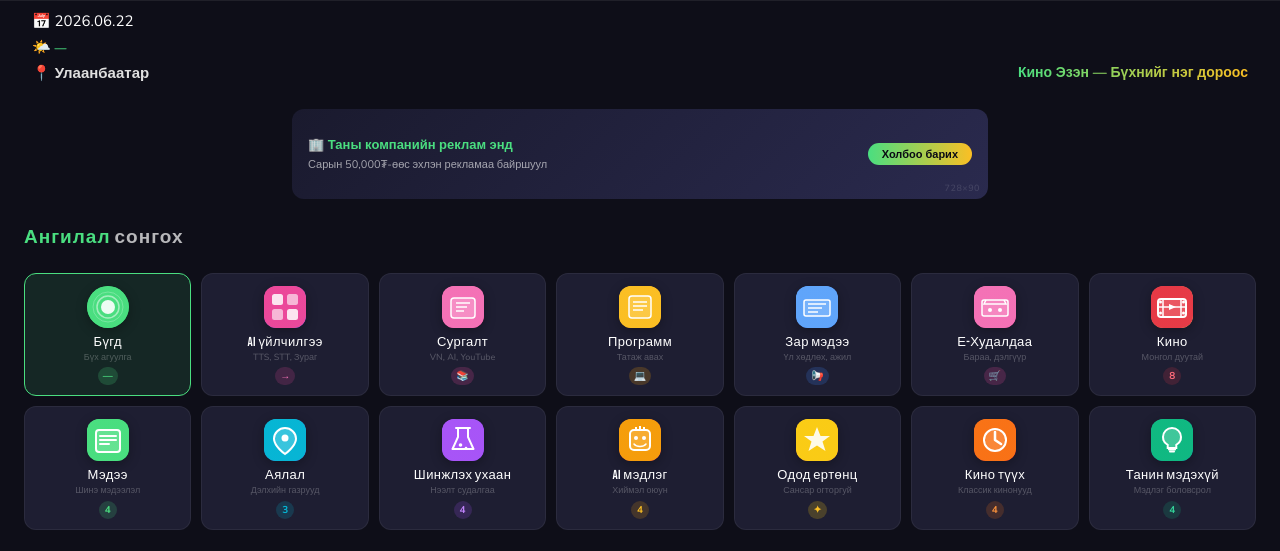
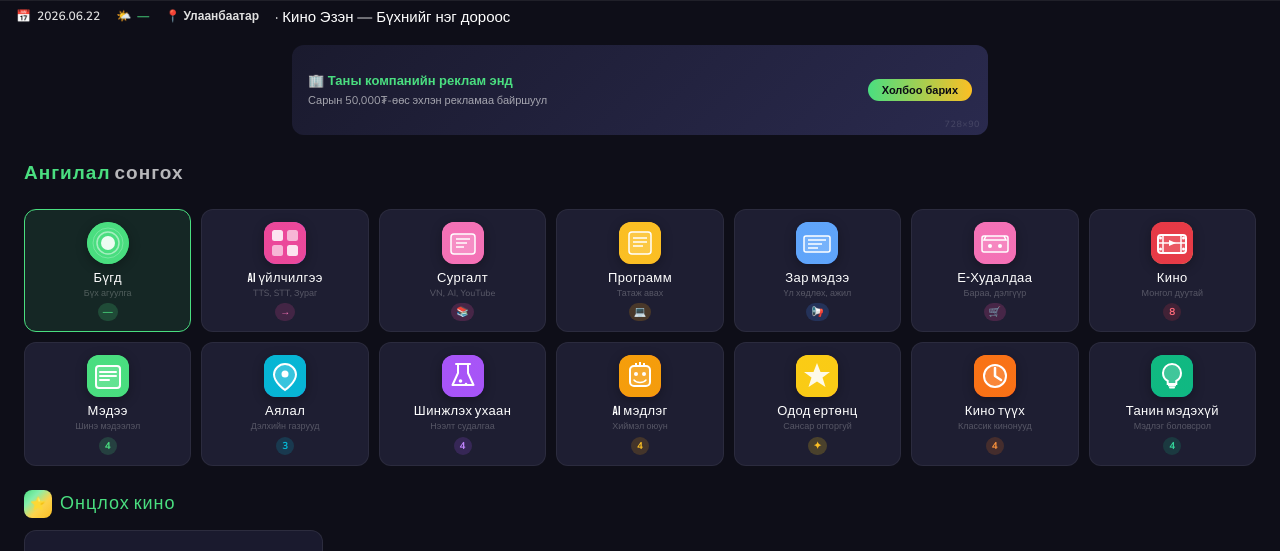
Before and after one commit to kinoezen/mn, a website: page index.html in a window 1280 px wide. Shown: the part 68-619 px from the top of the page. Drawn offline with nearby package versions, Linux system fonts and the light colour scheme; no server answers.

Commit message:
Update index.html

```diff
--- a/index.html
+++ b/index.html
@@ -556,20 +556,10 @@
 
 <!-- ===== WEATHER ===== -->
 <div class="weather-bar" role="complementary" aria-label="Цаг агаар">
-  <div style="display:flex;flex-direction:column;gap:2px;padding:4px 16px 8px;color:#fff;font-family:'Nunito',sans-serif;font-size:15px;width:100%;">
-    <!-- 1-р мөр: Огноо -->
-    <div style="display:flex;justify-content:flex-start;">
-      <span>📅 <time id="today-date"></time></span>
-    </div>
-    <!-- 2-р мөр: Температур -->
-    <div style="display:flex;justify-content:flex-start;">
-      <span>🌤️ <span class="weather-temp" id="weather-temp">Ачааллаж байна...</span></span>
-    </div>
-    <!-- 3-р мөр: Улаанбаатар (зүүн) + Кино Эзэн (баруун) -->
-    <div style="display:flex;justify-content:space-between;align-items:center;flex-wrap:wrap;gap:4px 12px;">
-      <span style="font-weight:600;color:#e0e0e0;">📍 Улаанбаатар</span>
-      <span style="font-size:14px;font-weight:700;background:linear-gradient(90deg,#4ade80,#fbbf24);-webkit-background-clip:text;-webkit-text-fill-color:transparent;background-clip:text;white-space:nowrap;">Кино Эзэн — Бүхнийг нэг дороос</span>
-    </div>
+  <div class="weather-left">
+    <div class="weather-item">📅 <time id="today-date"></time></div>
+    <div class="weather-item">🌤️ <span class="weather-temp" id="weather-temp">Ачааллаж байна...</span></div>
+    <div class="weather-item">📍 Улаанбаатар </div>· Кино Эзэн — Бүхнийг нэг дороос</div>
   </div>
 </div>
 
```
